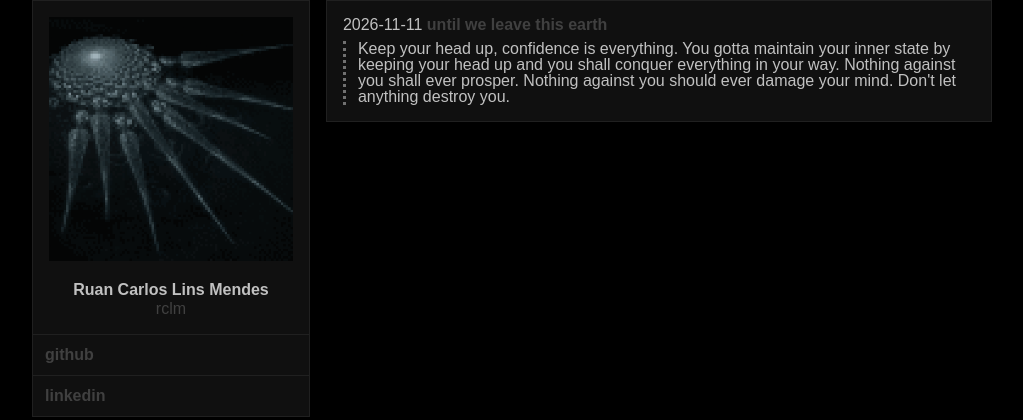
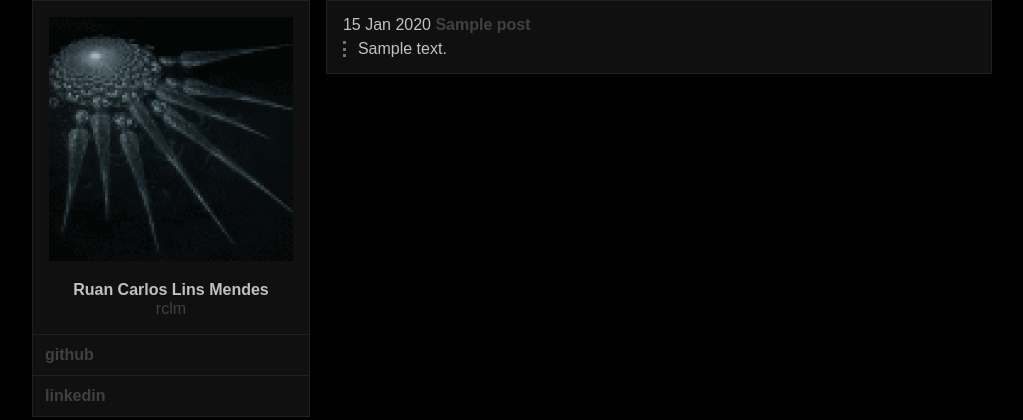
Before and after one commit to xkazu0x/udwmj, a Node project: template views/posts.ejs in a window 1280 px wide. Shown: the part 96-516 px from the top of the page, without its empty margins (128-1151 px from the left). Run offline with Node 20 templates, Linux system fonts and the light colour scheme; the template is opened without the code that fills it: most values are stand-ins (such as "Sample title", 1, 10 or a date in 2020).

Commit message:
read and render multiple post data from json file

```diff
--- a/app.js
+++ b/app.js
@@ -38,7 +38,8 @@ app.post("/signup", (req, res) => {
 })
 
 app.get("/posts", (req, res) => {
-  res.render("posts.ejs");
+  const posts = JSON.parse(fs.readFileSync("posts.json"));
+  res.render("posts.ejs", { posts });
 })
 
 const PORT = 8080;
--- a/views/posts.ejs
+++ b/views/posts.ejs
@@ -20,7 +20,6 @@
     </header>
 
     <main>
-
       <aside class="profile">
         <div class="profile-avatar">
           <img class="image" src="/images/avatar.png" width="256" height="256">
@@ -39,28 +38,23 @@
 
       <content class="post-container">
         <ul>
+          <% posts.forEach(post => { %>
           <li>
             <article class="post">
-              <date>2026-11-11</date>
-              <a href="">until we leave this earth</a>
+              <date><%= post.date %></date>
+              <a href=""><%= post.title %></a>
               <div class="post-description">
-                <p>
-                Keep your head up, confidence is everything.
-                You gotta maintain your inner state by keeping your head up
-                and you shall conquer everything in your way.
-                Nothing against you shall ever prosper.
-                Nothing against you should ever damage your mind.
-                Don't let anything destroy you.
-                </p>
+                <p><%= post.description %></p>
               </div>
             </article>
           </li>
+          <% }) %>
         </ul>
       </content>
-
     </main>
 
     <footer>
     </footer>
+
   </body>
 </html>
```
Also changed, not shown: posts.json (added, +7 -0 lines).
